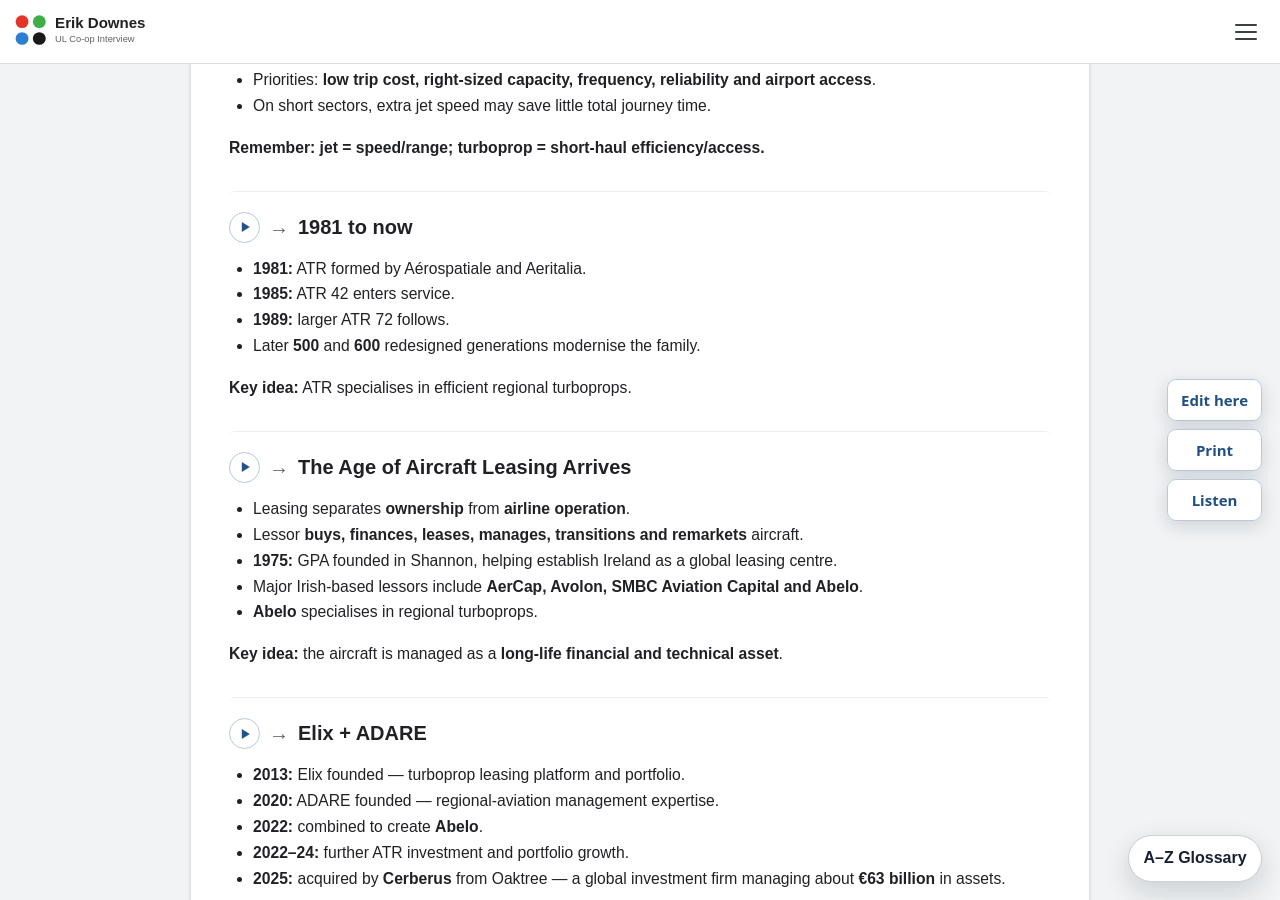
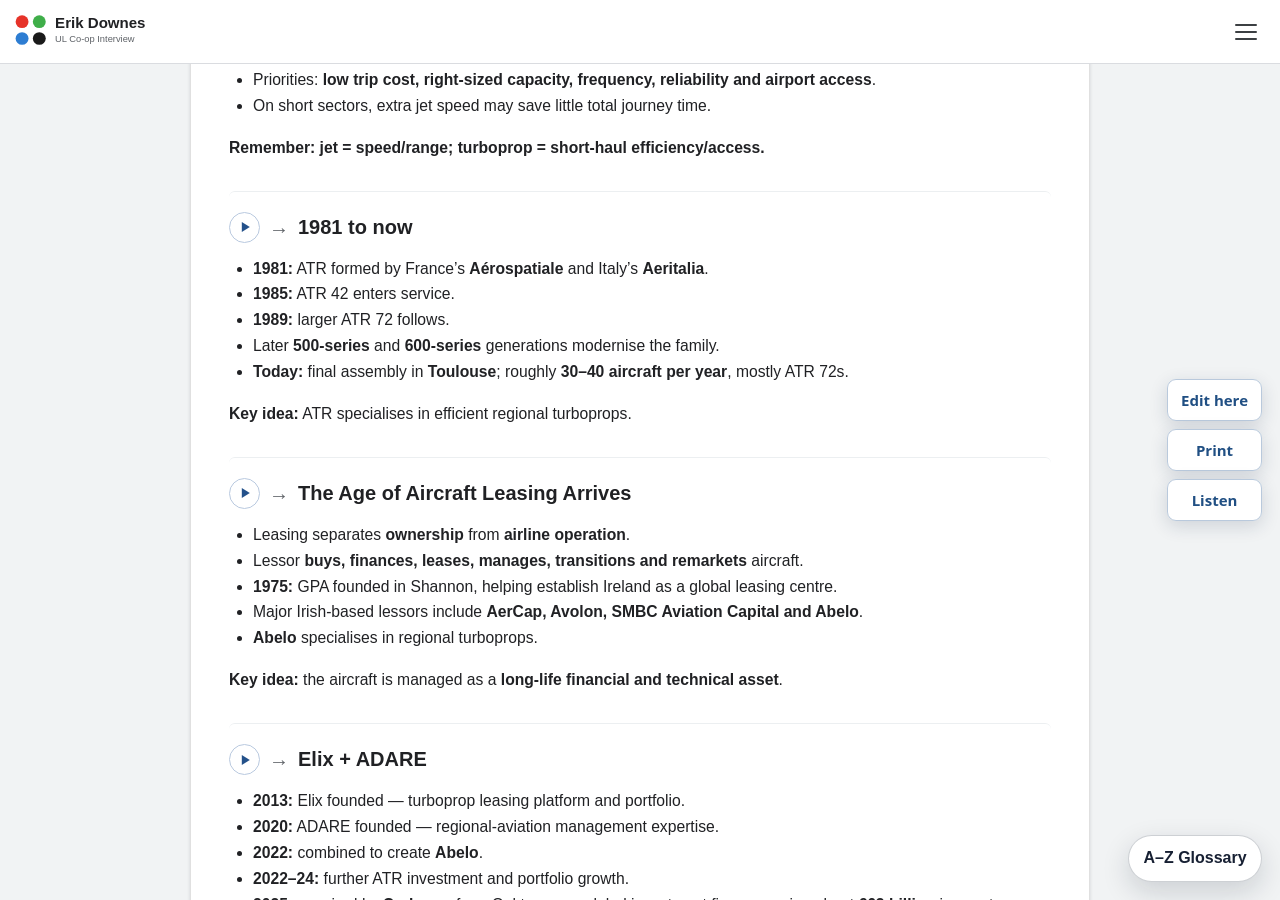
Before and after one commit to ronandownes/coop, a Jekyll site: the page built from history-of-flight.md, in a window 1280 px wide and 900 px high, scrolled down 661 px. Built offline with Jekyll 4.4.1, drawn with Linux system fonts in a browser that asks for light colours.

Commit message:
Update history-of-flight.md (via Pages CMS)

```diff
--- a/history-of-flight.md
+++ b/history-of-flight.md
@@ -31,10 +31,11 @@
 
 ## ATR | 1981 to now
 
-- **1981:** ATR formed by Aérospatiale and Aeritalia.
+- **1981:** ATR formed by France’s **Aérospatiale** and Italy’s **Aeritalia**.
 - **1985:** ATR 42 enters service.
 - **1989:** larger ATR 72 follows.
-- Later **500** and **600** redesigned generations modernise the family.
+- Later **500-series** and **600-series** generations modernise the family.
+- **Today:** final assembly in **Toulouse**; roughly **30–40 aircraft per year**, mostly ATR 72s.
 
 **Key idea:** ATR specialises in efficient regional turboprops.
 
```
